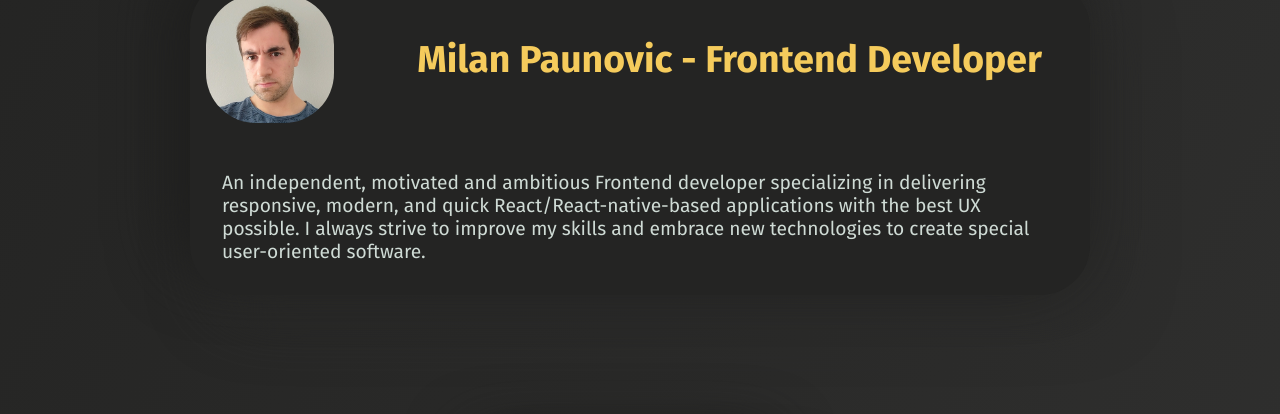
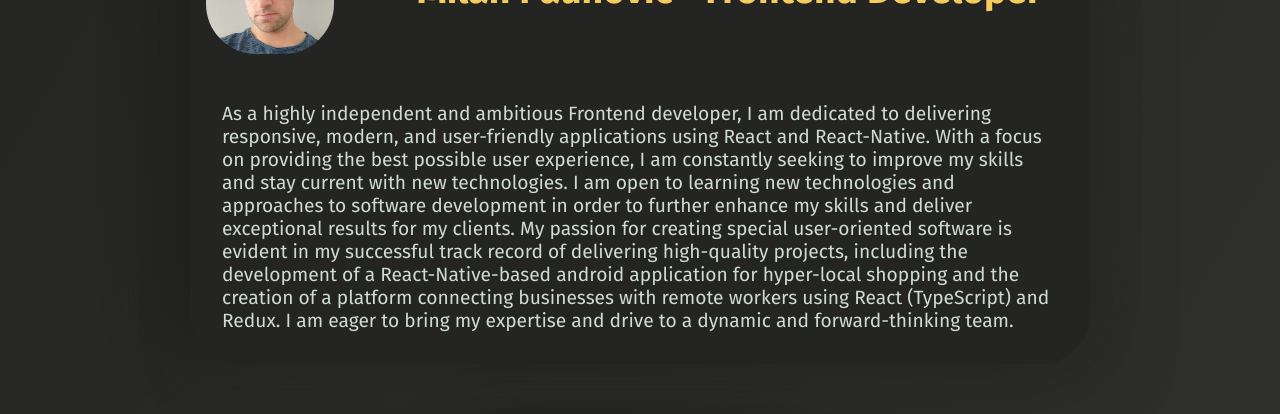
Before and after one commit to Mazed4D/personal-site, a SvelteKit app: page /about in a window 1280 px wide. Shown: the part 225-639 px from the top of the page. Built offline with nearby package versions, Linux system fonts and the light colour scheme; no server answers; some icons are missing.

Commit message:
changed description

```diff
--- a/src/routes/about/+page.svelte
+++ b/src/routes/about/+page.svelte
@@ -4,10 +4,16 @@
 		<h1>Milan Paunovic - Frontend Developer</h1>
 	</section>
 	<section class="about-desc">
-		An independent, motivated and ambitious Frontend developer specializing in delivering
-		responsive, modern, and quick React/React-native-based applications with the best UX possible. I
-		always strive to improve my skills and embrace new technologies to create special user-oriented
-		software.
+		As a highly independent and ambitious Frontend developer, I am dedicated to delivering
+		responsive, modern, and user-friendly applications using React and React-Native. With a focus on
+		providing the best possible user experience, I am constantly seeking to improve my skills and
+		stay current with new technologies. I am open to learning new technologies and approaches to
+		software development in order to further enhance my skills and deliver exceptional results for
+		my clients. My passion for creating special user-oriented software is evident in my successful
+		track record of delivering high-quality projects, including the development of a
+		React-Native-based android application for hyper-local shopping and the creation of a platform
+		connecting businesses with remote workers using React (TypeScript) and Redux. I am eager to
+		bring my expertise and drive to a dynamic and forward-thinking team.
 	</section>
 </article>
 
```
